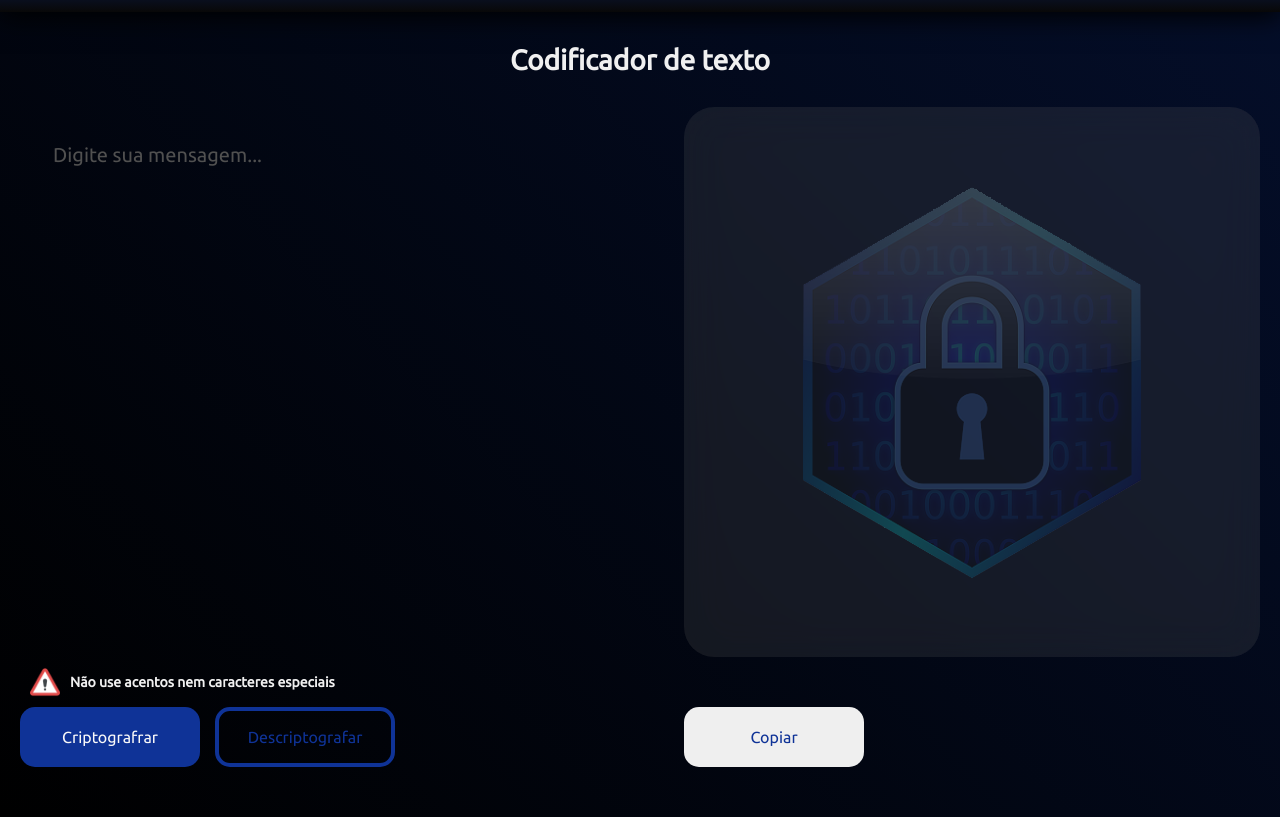
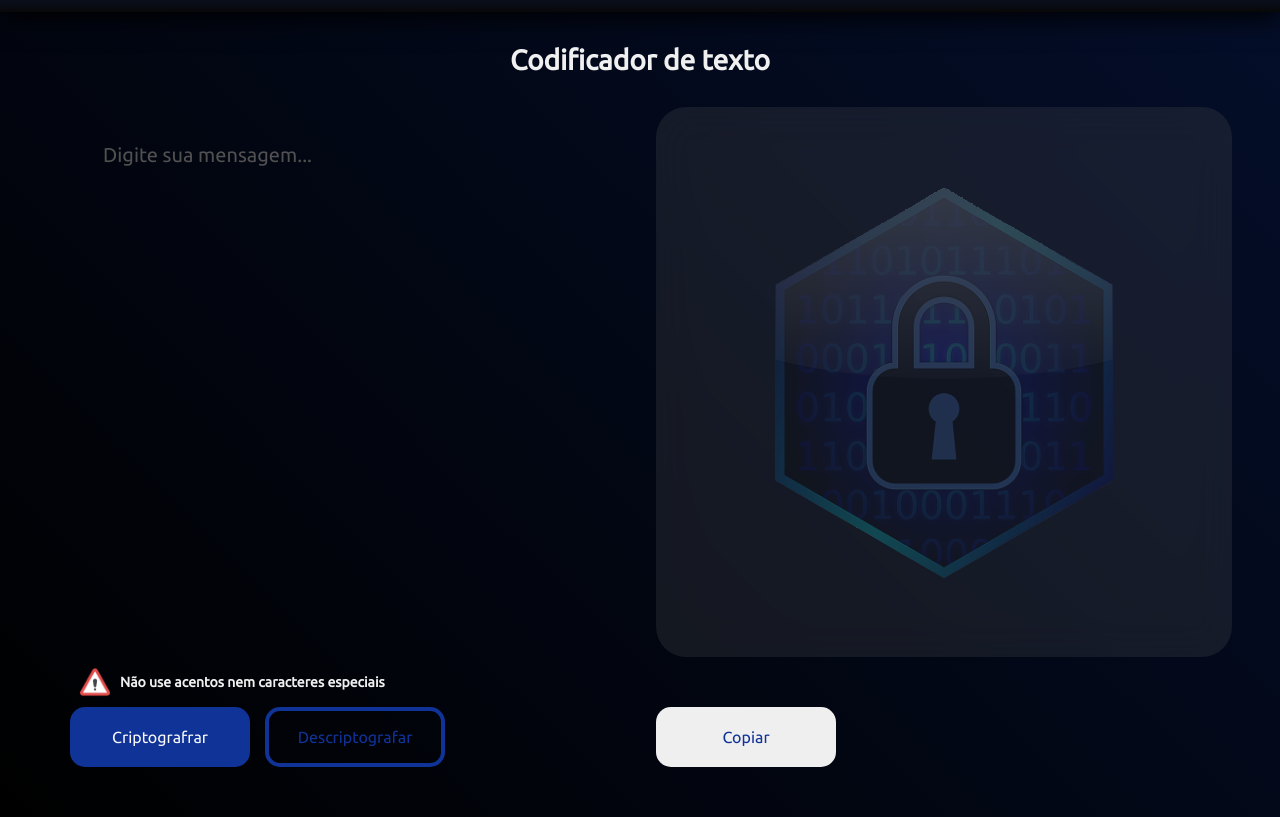
Before and after one commit to AnnieJuraski/Alura-Oracle-Challenge-Sprint01, a plain HTML site: page index.html in a window 1280 px wide. Shown: the part 68-885 px from the top of the page. Drawn offline with Linux system fonts and the light colour scheme.

Commit message:
Commit de resposividade

```diff
--- a/src/css/responsive.css
+++ b/src/css/responsive.css
@@ -12,17 +12,14 @@
     main {
         display: flex;
         flex-direction: column;
+        padding: 0 50px;
     }
+
 
     .content {
         margin-top: 3rem;
     }
 
-    .content {
-        display: flex;
-        padding: 0 80px;
-        justify-content: space-between;
-    }
 
     .text-area{
         height: 500px;
```
